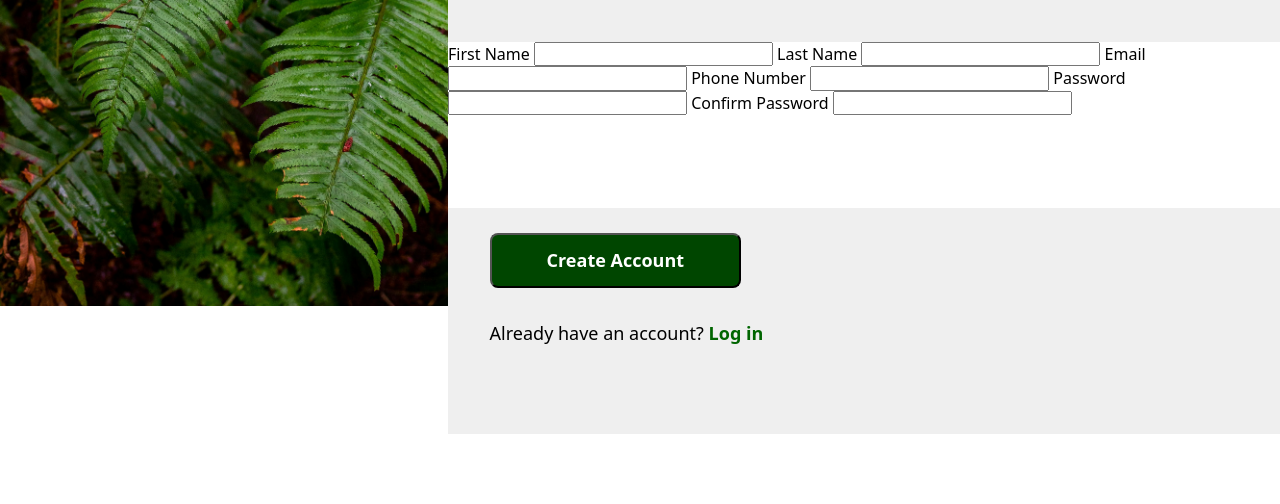
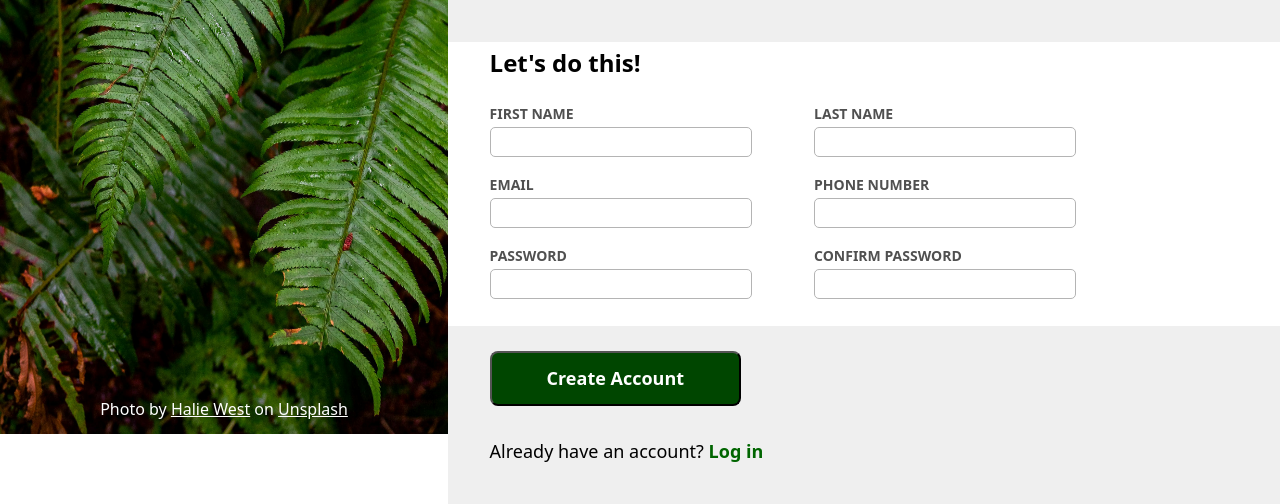
Before and after one commit to aidanwsimmons/odin-sign-up-form, a plain HTML site: page index.html in a window 1280 px wide. Shown: the part 366-870 px from the top of the page. Before the commit the page ends 800 px from the top, so only its background shows below. Drawn offline with Linux system fonts and the light colour scheme.

Commit message:
improved form styling and image sizing

```diff
--- a/index.html
+++ b/index.html
@@ -29,18 +29,37 @@
         </div>
         <div class="form">
             <form action="">
+                <h2>Let's do this!</h2>
+                <div class="row">
+                    <div class="form-group">
                         <label for="">First Name</label>
                         <input type="text">
+                    </div>
+                    <div class="form-group">
                         <label for="">Last Name</label>
                         <input type="text">
+                    </div>
+                </div>
+                <div class="row">
+                    <div class="form-group">
                         <label for="">Email</label>
                         <input type="text">
+                    </div>
+                    <div class="form-group">
                         <label for="">Phone Number</label>
                         <input type="text">
+                    </div>
+                </div>
+                <div class="row">
+                    <div class="form-group">
                         <label for="">Password</label>
                         <input type="text">
+                    </div>
+                    <div class="form-group">
                         <label for="">Confirm Password</label>
                         <input type="text">
+                    </div>
+                </div>
             </form>
         </div>
         <div class="login">
--- a/styles/styles.css
+++ b/styles/styles.css
@@ -11,7 +11,7 @@ body {
 
 .left {
     width: 35%;
-    height: 100%;
+    min-height: 100vh;
     position: relative;
     display: flex;
     flex-direction: column;
@@ -21,6 +21,7 @@ body {
 
 .right {
     width: 65%;
+    height: 100vh;
     display: flex;
     flex-direction: column;
 }
@@ -29,6 +30,7 @@ body {
     position: absolute;
     width: 100%;
     height: auto;
+    min-height: 100vh;
     z-index: -1;
 }
 
@@ -77,6 +79,35 @@ h1 {
 
 .form {
     height: 330px;
+    padding: 2% 35% 2% 5%;
+    display: flex;
+    flex-direction: column;
+    align-items: space-between;
+}
+.form h2 {
+    margin-top: -10px;
+}
+
+.form label {
+    display: block;
+    margin-bottom: 5px;
+    font-size: 14px;
+    color: rgb(80, 80, 80);
+    text-transform: uppercase;
+    font-weight: 600;
+}
+
+.form input {
+    width: 150%;
+    border-radius: 5px;
+    height: 30px;
+    border: 1px solid rgb(180, 180, 180);
+}
+
+.form .row {
+    display: flex;
+    gap: 30%;
+    padding: 10px 0;
 }
 
 .login {
@@ -92,6 +123,7 @@ h1 {
     padding: 15px 55px;
     font-weight: 700;
     font-size: 18px;
+    cursor: pointer;
 }
 
 .login p {
```
Lines whose indentation alone changed are shown as unchanged.
